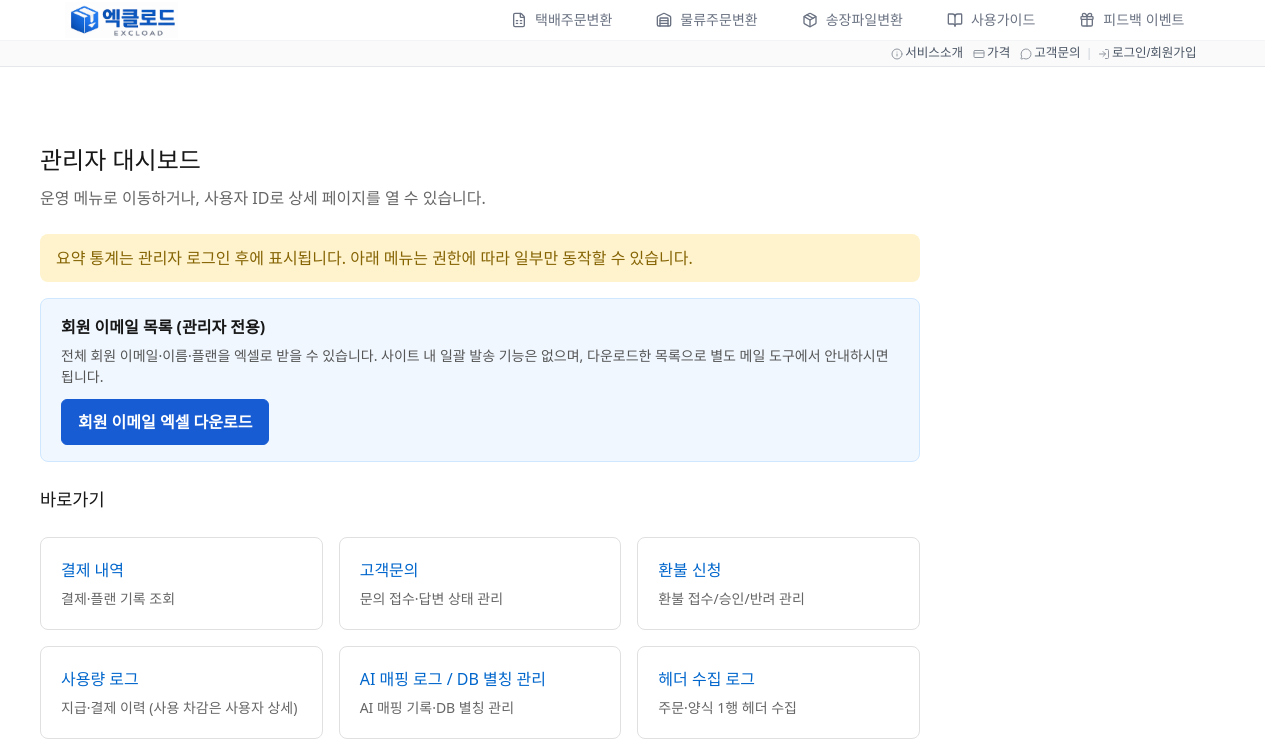
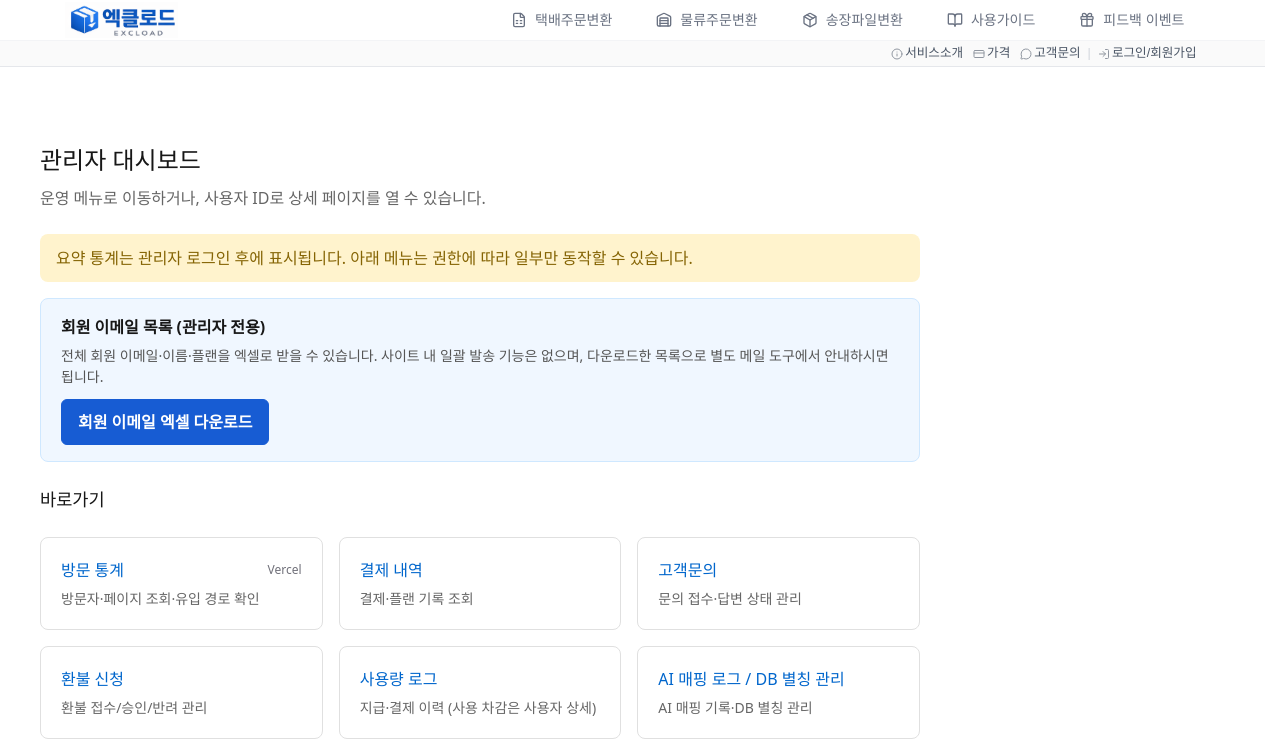
Before and after one commit to a01083475766-bit/excload, a Next.js app: page /akman in a window 1280 px wide. Shown: the top 753 px of the page. Built offline with nearby package versions, Linux system fonts and the light colour scheme; no server answers.

Commit message:
관리자페이지에서 방문조회 연결하기

```diff
--- a/app/akman/AkmanClient.tsx
+++ b/app/akman/AkmanClient.tsx
@@ -494,6 +494,24 @@ export default function AkmanClient() {
 
       <h2 style={{ fontSize: '1.1rem', marginBottom: '12px' }}>바로가기</h2>
       <div style={cardGrid}>
+        <a
+          href="https://vercel.com/youngsoons-projects/excload3/analytics"
+          target="_blank"
+          rel="noopener noreferrer"
+          style={{
+            ...menuCard,
+            textDecoration: 'none',
+            color: 'inherit',
+          }}
+        >
+          <div style={{ display: 'flex', alignItems: 'center', justifyContent: 'space-between', gap: '8px', marginBottom: '6px' }}>
+            <div style={linkStyle}>방문 통계</div>
+            <span style={{ fontSize: '12px', color: '#71717a' }}>Vercel</span>
+          </div>
+          <div style={{ fontSize: '14px', color: '#666' }}>
+            방문자·페이지 조회·유입 경로 확인
+          </div>
+        </a>
         {menuItems.map((item) => {
           const badgeCount = menuBadges[item.href] ?? 0;
           return (
```
